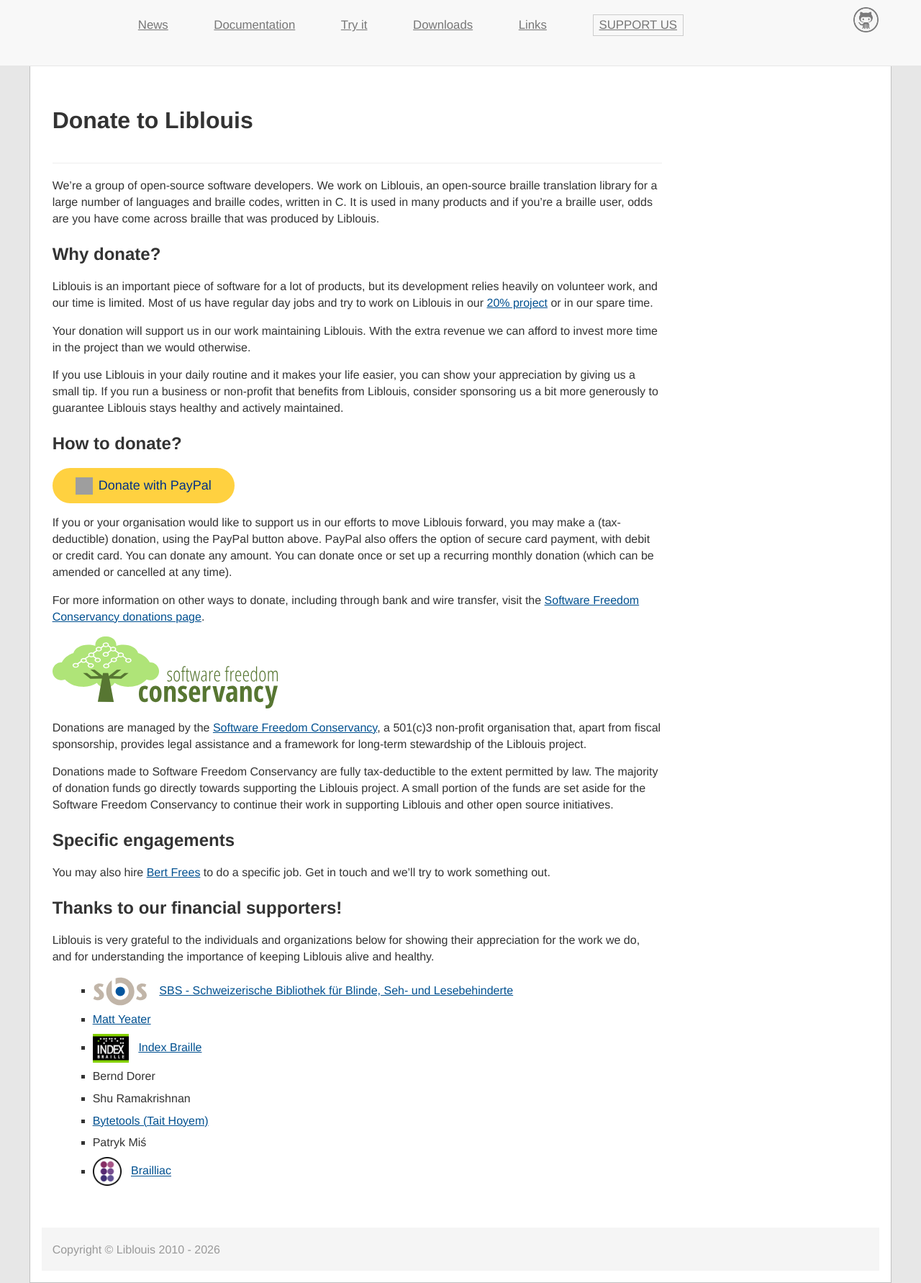
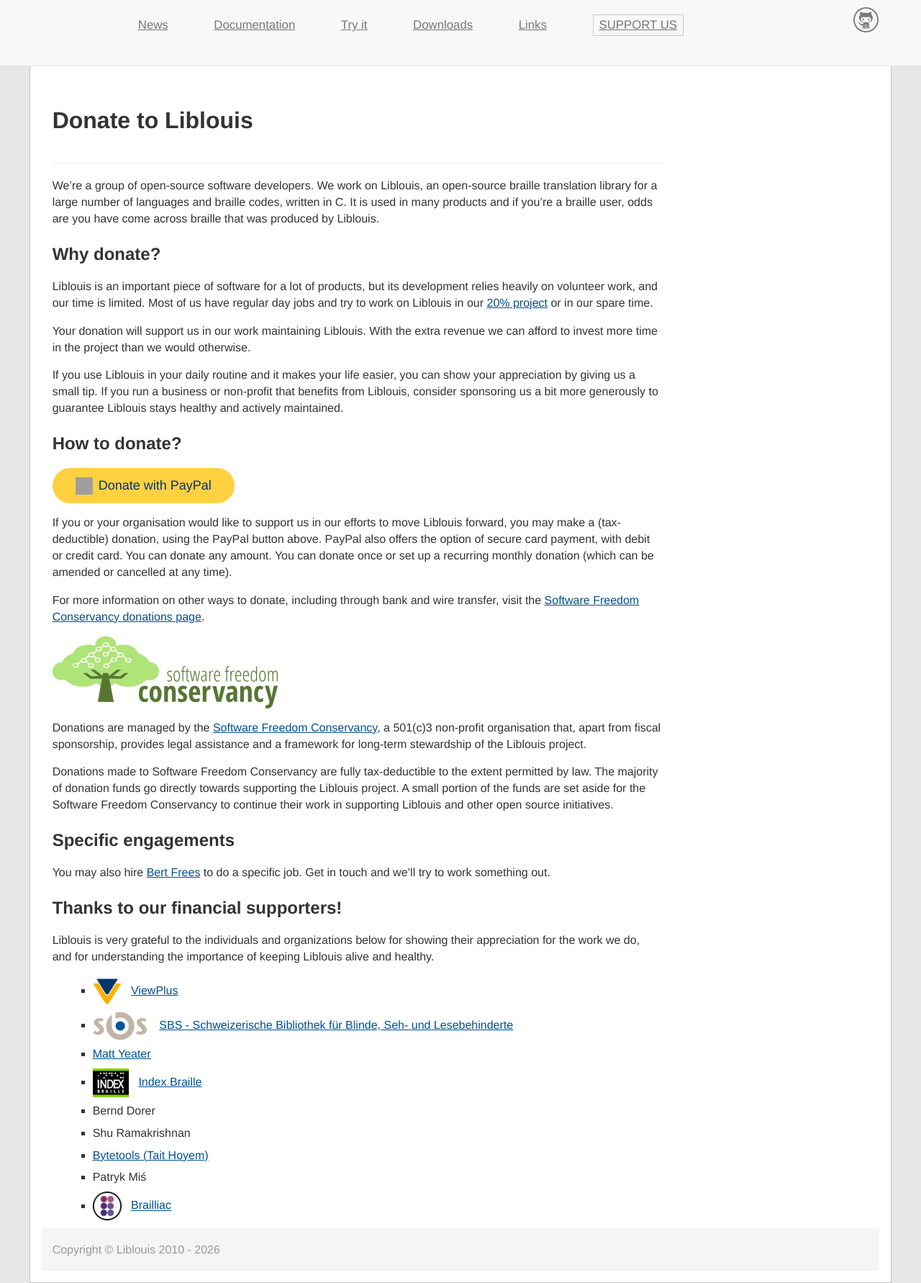
Before and after one commit to liblouis/liblouis.github.io, a Jekyll site: the page built from donate/index.md, in a window 1280 px wide. Shown: the whole page at 72% size. Built offline with Jekyll 4.4.1, drawn with Linux system fonts in a browser that asks for light colours; some web fonts are replaced; grey boxes are pictures that could not be loaded.

Commit message:
Add ViewPlus as a sponsor
as they sponsored the initial development

```diff
--- a/donate/index.md
+++ b/donate/index.md
@@ -76,6 +76,8 @@
 understanding the importance of keeping Liblouis alive and
 healthy.
 
+- <img src="/images/viewplus.png" alt="Logo ViewPlus" height="40" style="margin-right: 1ch; vertical-align: middle"/> [ViewPlus](https://viewplus.com/)
+
 - <img src="/images/sbs_cropped.svg" alt="Logo SBS" height="40" style="margin-right: 1ch; vertical-align: middle"/> [SBS - Schweizerische Bibliothek für Blinde, Seh- und Lesebehinderte](https://www.sbs.ch/startseite/)
 
 - [Matt Yeater](https://nivlouie.com/)
```
Also changed, not shown: images/viewplus.png (added).
